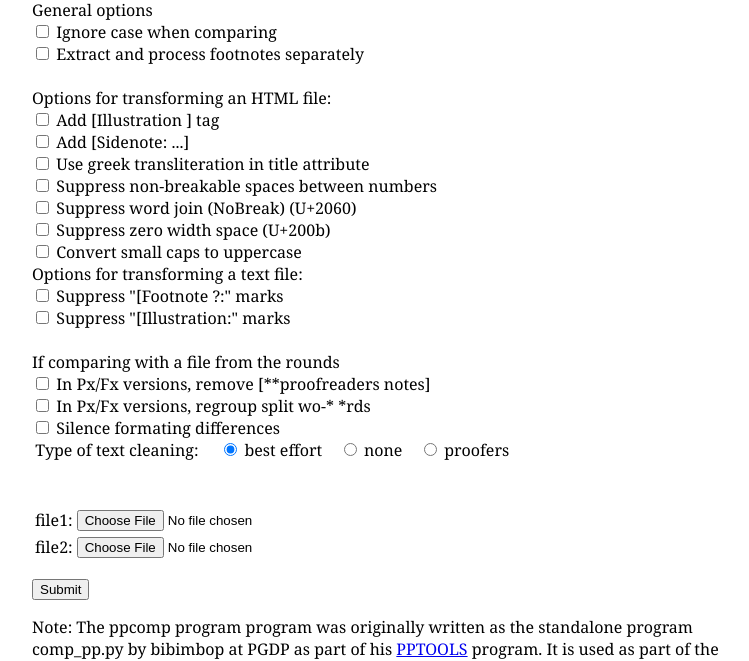
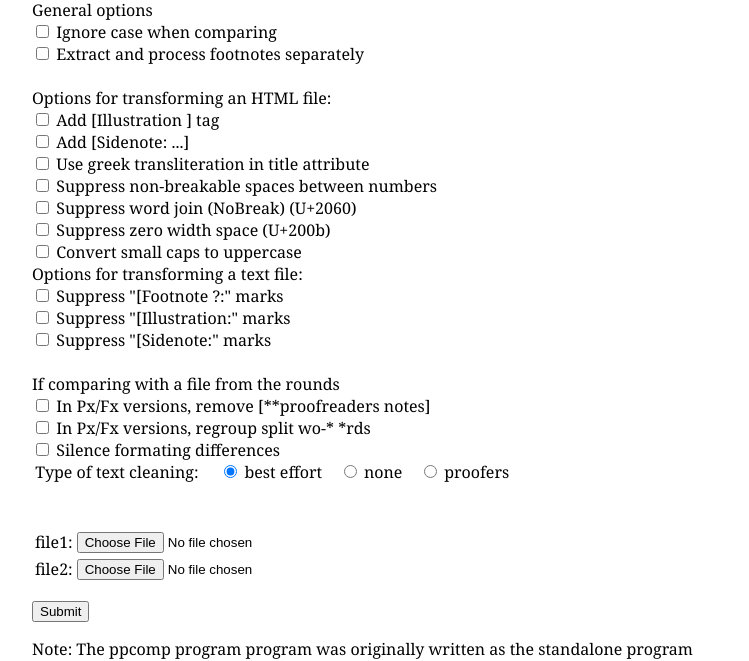
Before and after one commit to DistributedProofreaders/ppwb, a PHP site: page /ppcomp.php in a window 1280 px wide. Shown: the part 191-852 px from the top of the page, without its empty margins (258-1007 px from the left). Run offline with PHP 8.4, Linux system fonts and the light colour scheme; some libraries are stand-ins or nearby versions.

Commit message:
Add support for ppcomp 'suppress-sidenote-tags'
PPWB already supports the css-add-sidenote feature of ppcomp, which adds
a "[Sidenote: ]" wrapper to the HTML file where the .sidenote class is
applied.

This commit adds support for the other case: removing the "[Sidenote: ]"
from the text file. This can be useful because the .sidenote class may
not be the way sidenotes were implemented (i.e. DPwiki outlines
suggested methods for inline sidenote markup using .sni, in which case
the .sidenote class would not appear and ppcomp would not "do the right
thing" for this case.

```diff
--- a/ppcomp-action.php
+++ b/ppcomp-action.php
@@ -21,6 +21,7 @@ $available_boolean_options = [
     'ignore-format',
     'suppress-footnote-tags',
     'suppress-illustration-tags',
+    'suppress-sidenote-tags',
     'ignore-case',
     'extract-footnotes',
     'ignore-0-space',
--- a/ppcomp.php
+++ b/ppcomp.php
@@ -63,6 +63,9 @@ or views the results file.</p>
 
 <input type="checkbox" name="suppress-illustration-tags" value="No" id="suppress-illustration-tags">
 <label for="suppress-illustration-tags">Suppress "[Illustration:" marks</label><br>
+
+<input type="checkbox" name="suppress-sidenote-tags" value="No" id="suppress-sidenote-tags">
+<label for="suppress-sidenote-tags">Suppress "[Sidenote:" marks</label><br>
 <br>
 
 <div>If comparing with a file from the rounds</div>
```
